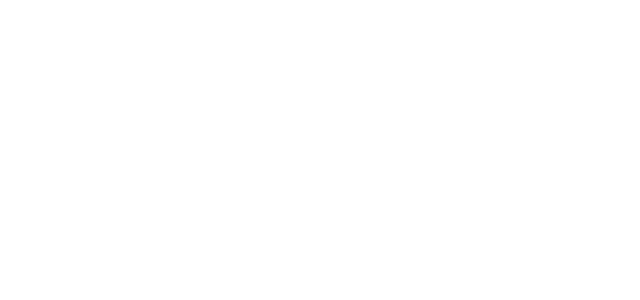
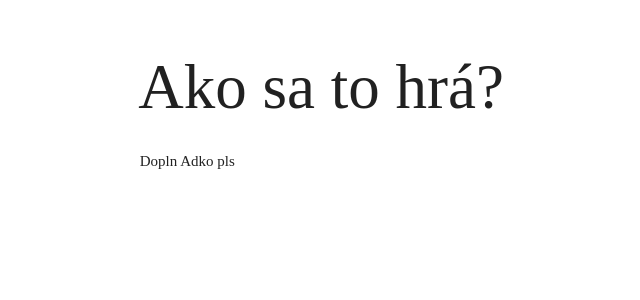
Before and after one commit to xglomba/qiziq, a React (Create React App) app: page /play/instructions in a window 1280 px wide. Before the commit this address had no page. Shown: the top 300 px of the page, without its empty margins (62-702 px from the left). Built offline with nearby package versions, Linux system fonts and the light colour scheme.

Commit message:
Instructions

```diff
--- a/src/App.js
+++ b/src/App.js
@@ -2,11 +2,13 @@
 import {BrowserRouter as Router, Route, Routes} from "react-router-dom";
 
 import Home from './components/Home';
+import QuizInstructions from "./components/actualQuiz/quizInstructions";
 function App() {
     return (
         <Router>
             <Routes>
                 <Route path="/" element={<Home />} exact > </Route>
+                <Route path="/play/instructions" element={<QuizInstructions />} exact > </Route>
             </Routes>
         </Router>
     );
--- a/src/components/Home.js
+++ b/src/components/Home.js
@@ -4,7 +4,7 @@
 
 const Home = () => (
     <Fragment>
-        <Helmet><title>QiziQ - Domovska stranka</title></Helmet>
+        <Helmet><title>QiziQ - Domovská stránka</title></Helmet>
         <div id="home">
             <section>
                 <svg width="100" height="100">
@@ -15,7 +15,7 @@
                     <h1>QiziQ</h1>
                     <div className="play-button-container">
                         <Link className="play-button" to="/play/instructions">Hraj</Link>
-                        <Link className="ins-button" to="/play/instructions">Instrukcie</Link>
+                        <Link className="ins-button" to="/play/instructions">Inštrukcie</Link>
                     </div>
                 </div>
             </section>
--- /dev/null
+++ b/src/components/actualQuiz/quizInstructions.js
@@ -0,0 +1,30 @@
+import React, { Component, Fragment } from "react";
+import { Link } from "react-router-dom";
+import { Helmet } from "react-helmet";
+import Home from "../Home";
+
+const QuizInstructions = () => (
+    //<h1>Instrukcie</h1>
+    <Fragment>
+        <Helmet>
+            <title>QiziQ - Inštrukcie</title>
+        </Helmet>
+        <div className="instructions container">
+            <h1>Ako sa to hrá?</h1>
+            <p>Dopln Adko pls</p>
+            <ul>
+                <li>
+
+                </li>
+            </ul>
+        </div>
+    </Fragment>
+);
+
+export default QuizInstructions;
+
+/** TODO
+ *  Adko doplni vsekty ionstrukcie. vsak? vsak?
+ *  classy a IDcka:
+ *  <ul className="browser-default" id="main-list
+ */
```
